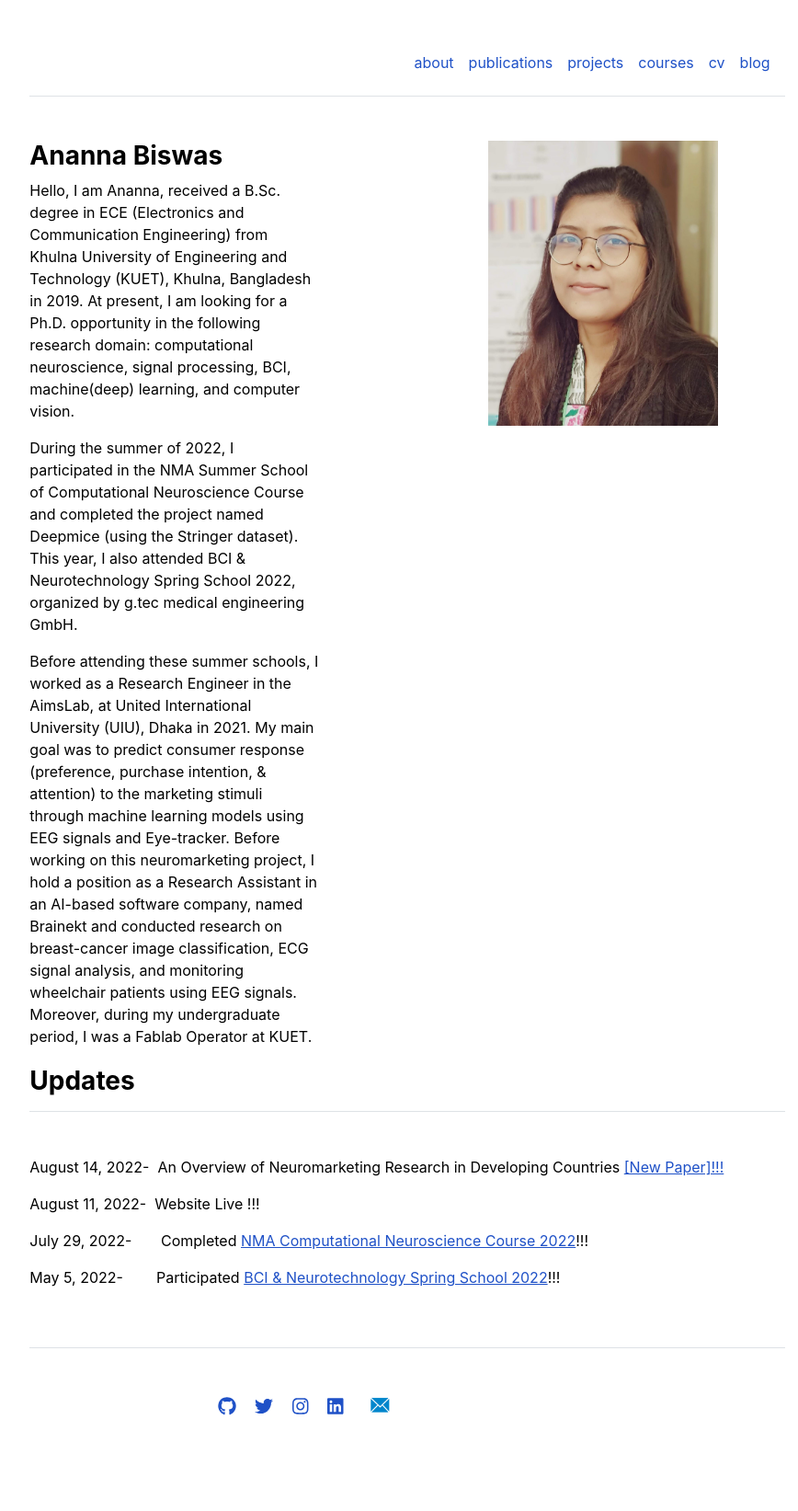
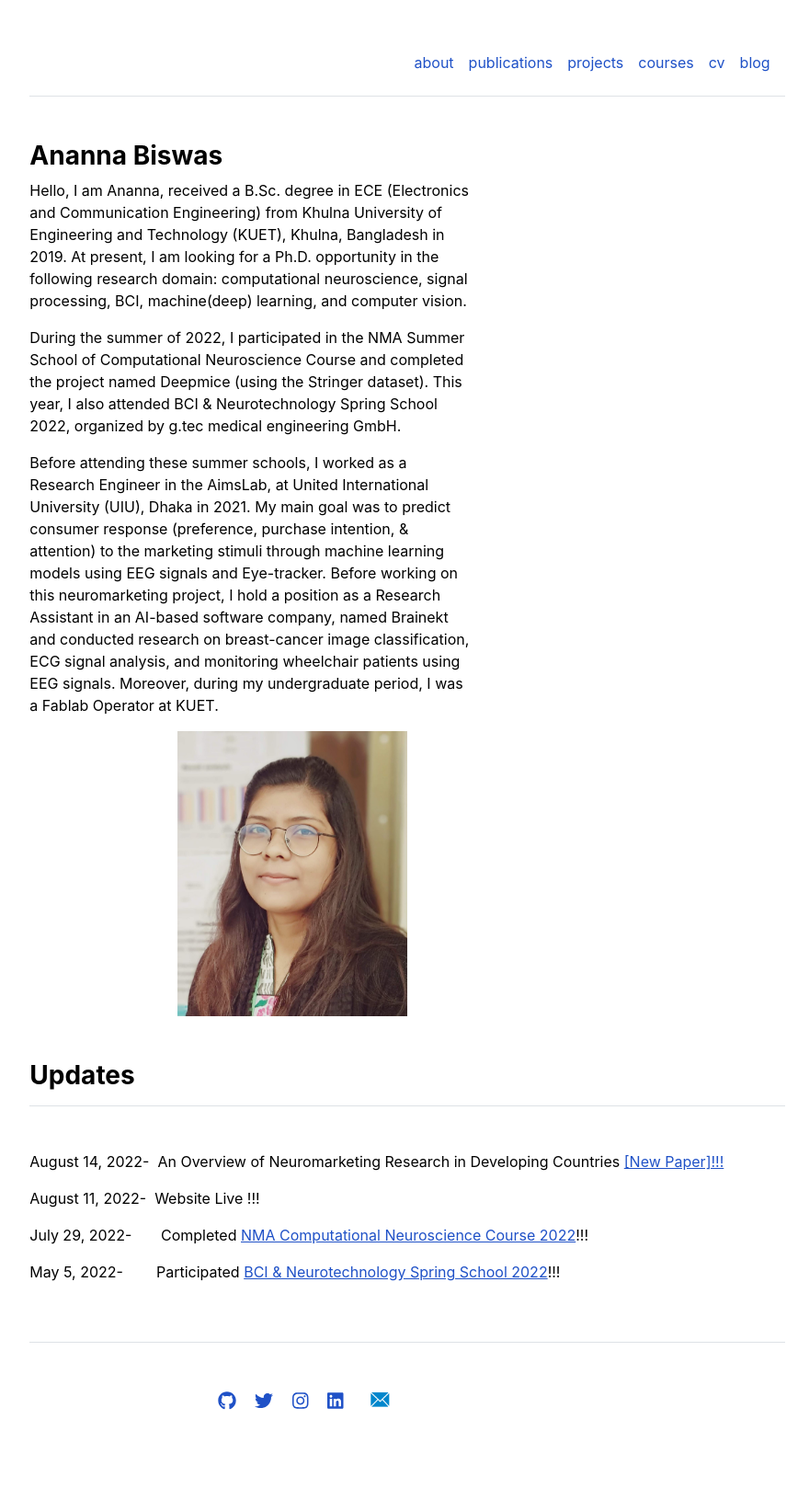
Before and after one commit to Anannabiswas/anannabiswas.github.io, a Jekyll site: the page built from index.md, in a window 1280 px wide. Shown: the whole page at 92% size, without its empty margins (197-1065 px from the left). Built offline with Jekyll 4.4.1, drawn with Linux system fonts in a browser that asks for light colours.

Commit message:
Update home.html

```diff
--- a/_layouts/home.html
+++ b/_layouts/home.html
@@ -2,8 +2,8 @@
 layout: default
 ---
 
-<div class="row g-5 mb-1">
-  <div class="col-md-5">
+<div class="row g-0 mb-5">
+  <div class="col-md-7">
     <h3 class="fw-bold">Ananna Biswas</h3>
     {{ content }}
   </div>
```
